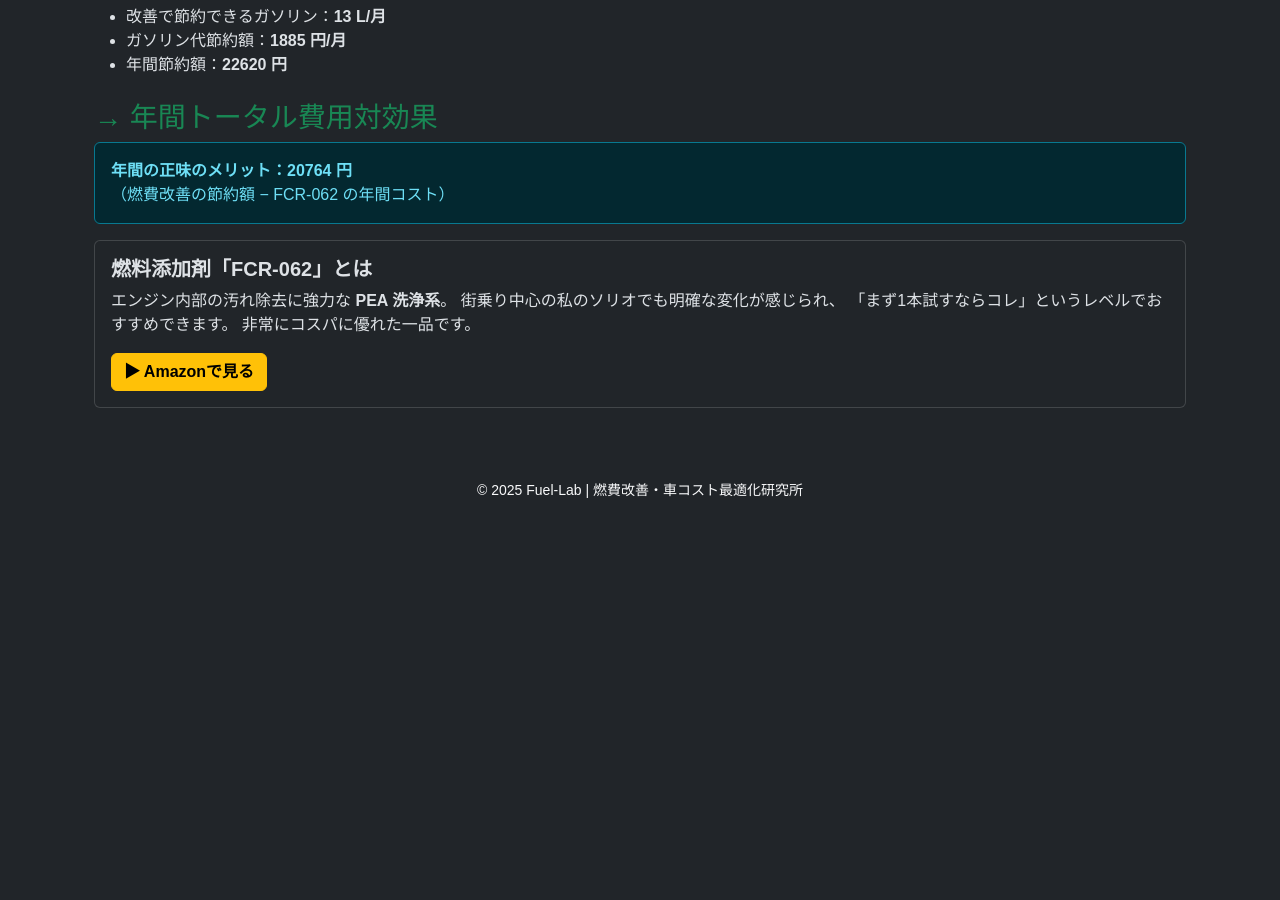
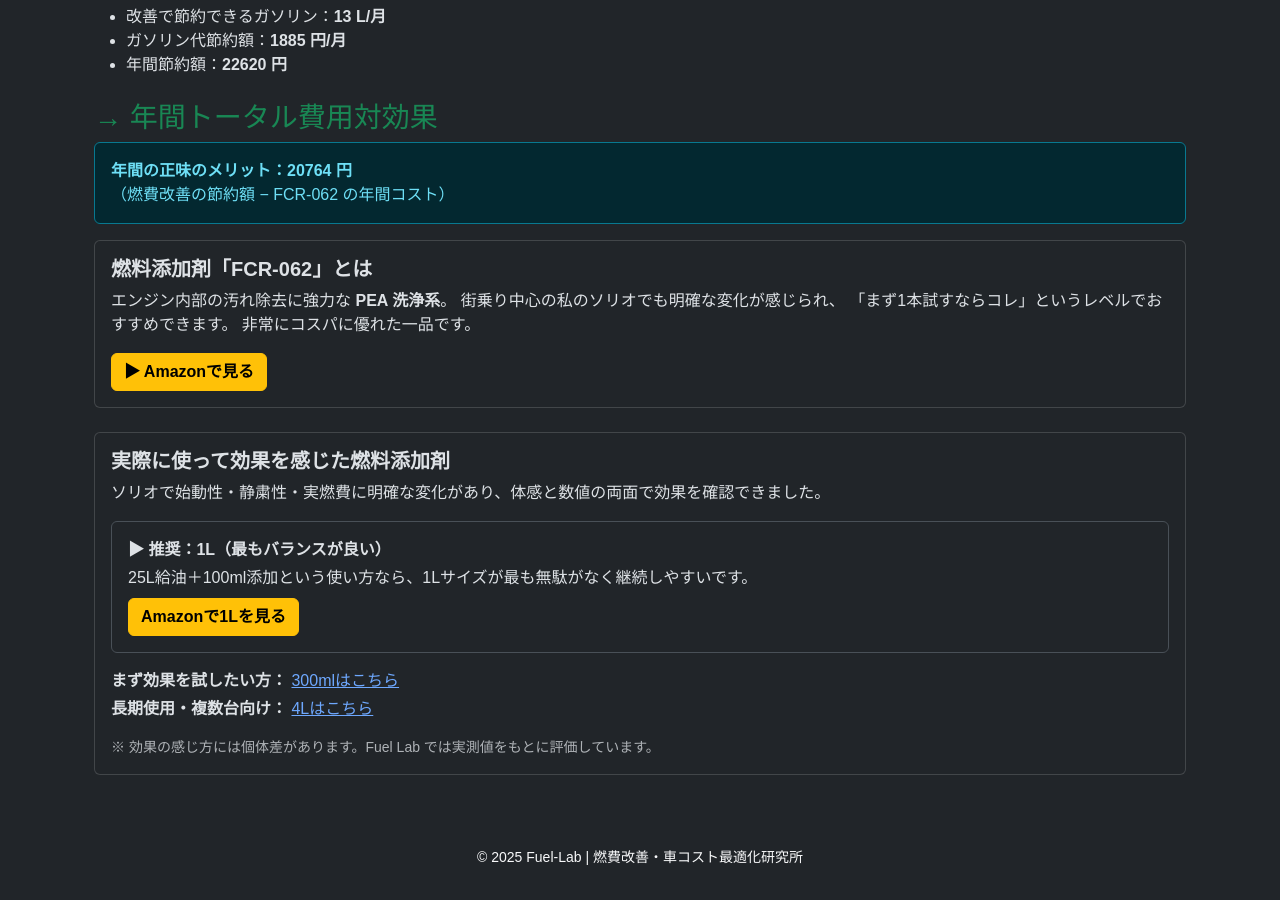
Before and after one commit to funyapar-org/fuel-lab, a Jekyll site: the page built from solio-diary/fcr062-effect.md, in a window 1280 px wide and 900 px high, scrolled down 1107 px. Built offline with Jekyll 4.4.1, drawn with Linux system fonts in a browser that asks for light colours; before the commit the page ends 1640 px from its top, so only the background shows below that.

Commit message:
common affiliate links

```diff
--- /dev/null
+++ b/_includes/fcr062-affiliate.html
@@ -0,0 +1,53 @@
+<!-- FCR-062 Amazon アフィリエイト（共通） -->
+
+<div class="card my-4">
+  <div class="card-body">
+
+    <h5 class="card-title fw-bold">
+      {{ include.title | default: "燃料添加剤「FCR-062」おすすめサイズ" }}
+    </h5>
+
+    <p class="card-text">
+      {{ include.lead | default: "PEA 洗浄系の定番燃料添加剤。Fuel Lab では費用対効果を重視して評価しています。" }}
+    </p>
+
+    <!-- メイン推奨 -->
+    <div class="border rounded p-3 mb-3">
+      <p class="fw-bold mb-1">
+        ▶ 推奨：1L（最もバランスが良い）
+      </p>
+      <p class="mb-2">
+        {{ include.main_reason | default: "初回の集中洗浄から継続使用まで無駄が出にくく、価格と使いやすさのバランスが最適です。" }}
+      </p>
+      <a href="{{ include.link_1l | default: 'https://amzn.to/4aElZYg' }}"
+         target="_blank"
+         class="btn btn-warning fw-bold">
+        Amazonで1Lを見る
+      </a>
+    </div>
+
+    <!-- サブリンク -->
+    <p class="mb-1">
+      <strong>まず効果を試したい方：</strong>
+      <a href="{{ include.link_300ml | default: 'https://amzn.to/4axI0bi' }}"
+         target="_blank">
+        300mlはこちら
+      </a>
+    </p>
+
+    <p class="mb-0">
+      <strong>長期使用・複数台向け：</strong>
+      <a href="{{ include.link_4l | default: 'https://amzn.to/4qp3hIP' }}"
+         target="_blank">
+        4Lはこちら
+      </a>
+    </p>
+
+    {% if include.note %}
+      <p class="text-muted small mt-3 mb-0">
+        {{ include.note }}
+      </p>
+    {% endif %}
+
+  </div>
+</div>
--- a/solio-diary/fcr062-effect.md
+++ b/solio-diary/fcr062-effect.md
@@ -131,4 +131,14 @@
     </div>
   </div>
 
+  <!-- Amazon アフィリンク -->
+
+  {% include fcr062-affiliate.html
+    title="実際に使って効果を感じた燃料添加剤"
+    lead="ソリオで始動性・静粛性・実燃費に明確な変化があり、体感と数値の両面で効果を確認できました。"
+    main_reason="25L給油＋100ml添加という使い方なら、1Lサイズが最も無駄がなく継続しやすいです。"
+    note="※ 効果の感じ方には個体差があります。Fuel Lab では実測値をもとに評価しています。"
+  %}
+
+
 </div>
```
